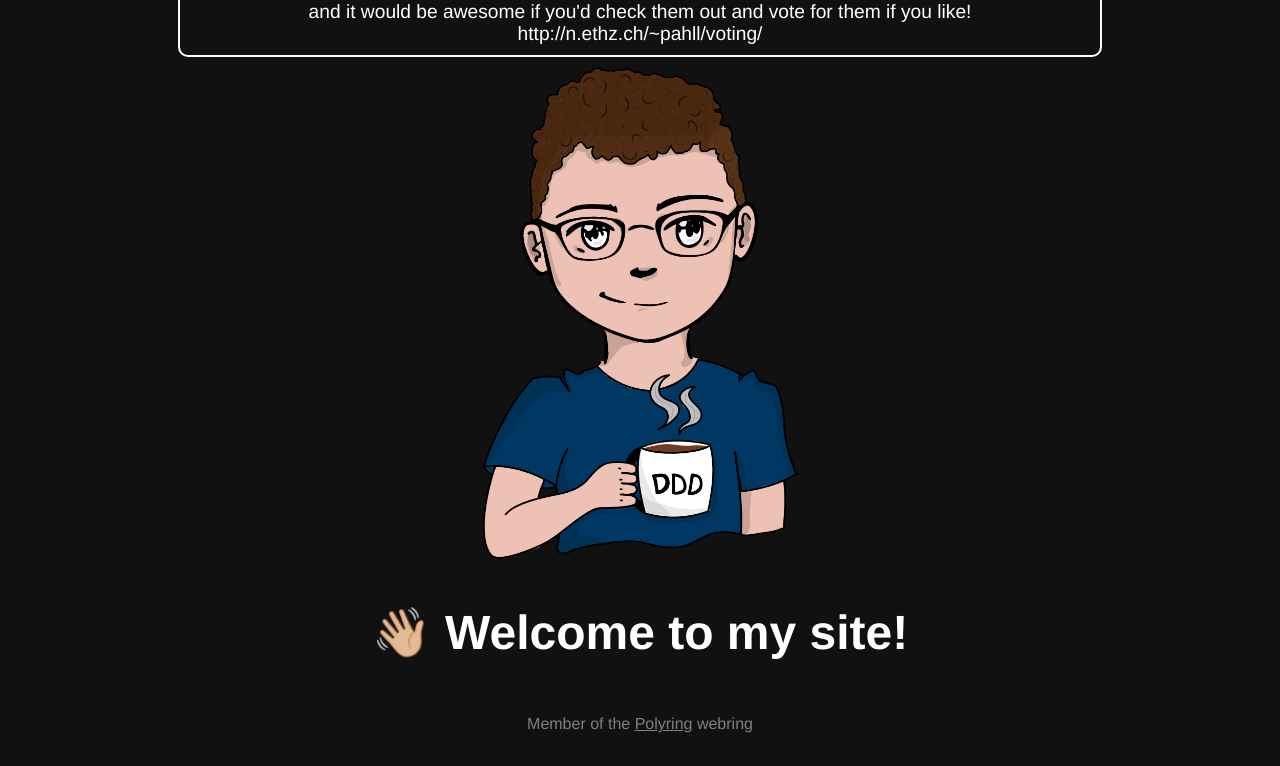
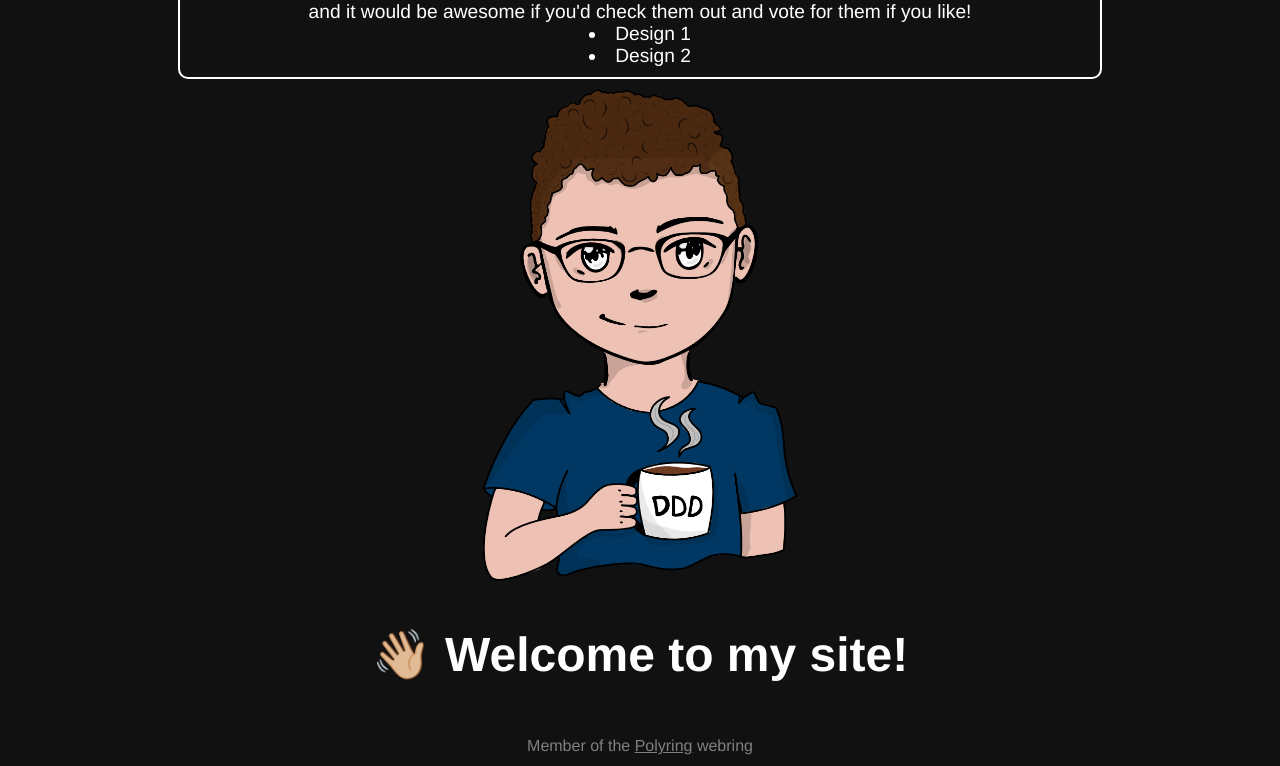
Before and after one commit to dcamenisch/polyring-website, an Eleventy site: page src/index.md in a window 1280 px wide. Shown: the part 202-968 px from the top of the page. Built offline with nearby package versions, Linux system fonts and the light colour scheme; Eleventy itself is replaced by a stand-in of ours; files that its build step writes are made by us from their sources; a script that the page names is missing.

Commit message:
added links

```diff
--- a/src/_includes/base.njk
+++ b/src/_includes/base.njk
@@ -52,8 +52,22 @@
 			<div class="announcement">
 				<p>Announcement</p>
 
-				Hey there! Currently there is a competiting for the new ETH sock design. I helped to submit two designs and it would be awesome if you'd check them out and vote for them if you like! http://n.ethz.ch/~pahll/voting/
+				Hey there! Currently there is a competiting for the new ETH sock design. I helped to submit two designs
+				and it would be awesome if you'd check them out and vote for them if you like!
+
+				<li>
+					<a href="https://gleam.io/sg/kYEln/1bgjcl?u=https%3A%2F%2Fn.ethz.ch%2F~pahll%2Fvoting%2F">
+						Design 1
+					</a>
+				</li>
+				<li>
+					<a href="https://gleam.io/sg/kYEln/1bgjcc?u=https%3A%2F%2Fn.ethz.ch%2F~pahll%2Fvoting%2F">
+						Design 2
+					</a>
+				</li>
 			</div>
+
+
 			<center>
 				{{ content | safe }}
 			</center>
```
